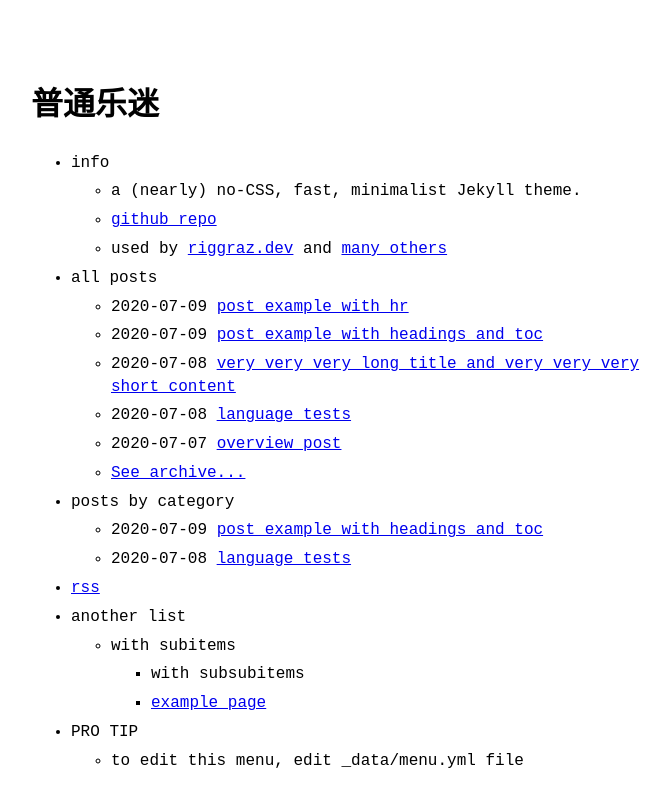
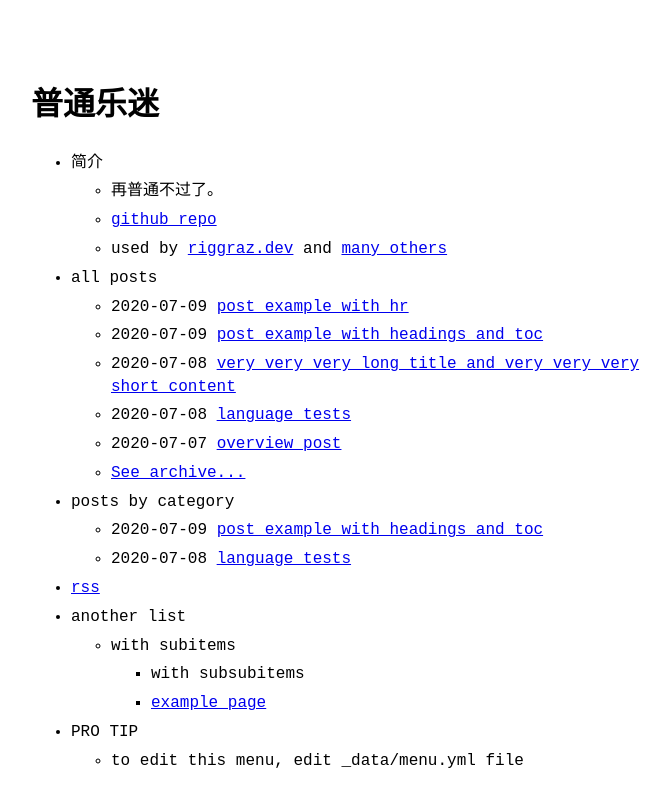
Before and after one commit to salingerlin/salingerlin.github.io, a Jekyll site: the page built from index.md, in a window 1280 px wide. Shown: the top 807 px of the page, without its empty margins (289-960 px from the left). Built offline with Jekyll 4.4.1, drawn with Linux system fonts in a browser that asks for light colours.

Commit message:
Update menu.yml

```diff
--- a/_data/menu.yml
+++ b/_data/menu.yml
@@ -2,9 +2,9 @@
 # https://github.com/riggraz/no-style-please#customize-the-menu
 
 entries:
-  - title: info
+  - title: 简介
     entries:
-      - title: a (nearly) no-CSS, fast, minimalist Jekyll theme.
+      - title: 再普通不过了。
       - title: github repo
         url: https://github.com/riggraz/no-style-please
       - title: "used by <a href='https://riggraz.dev'>riggraz.dev</a> and <a href='https://github.com/riggraz/no-style-please/network/dependents'>many others</a>"
```
